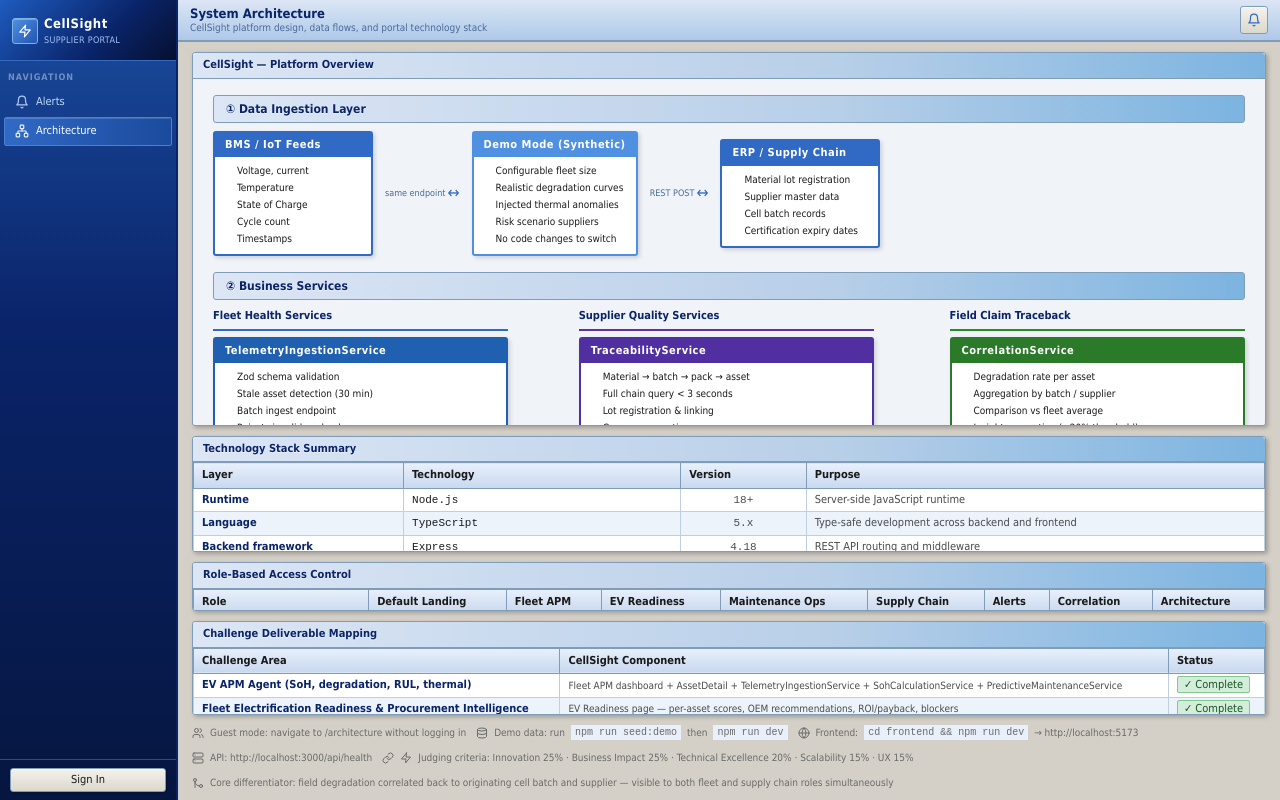
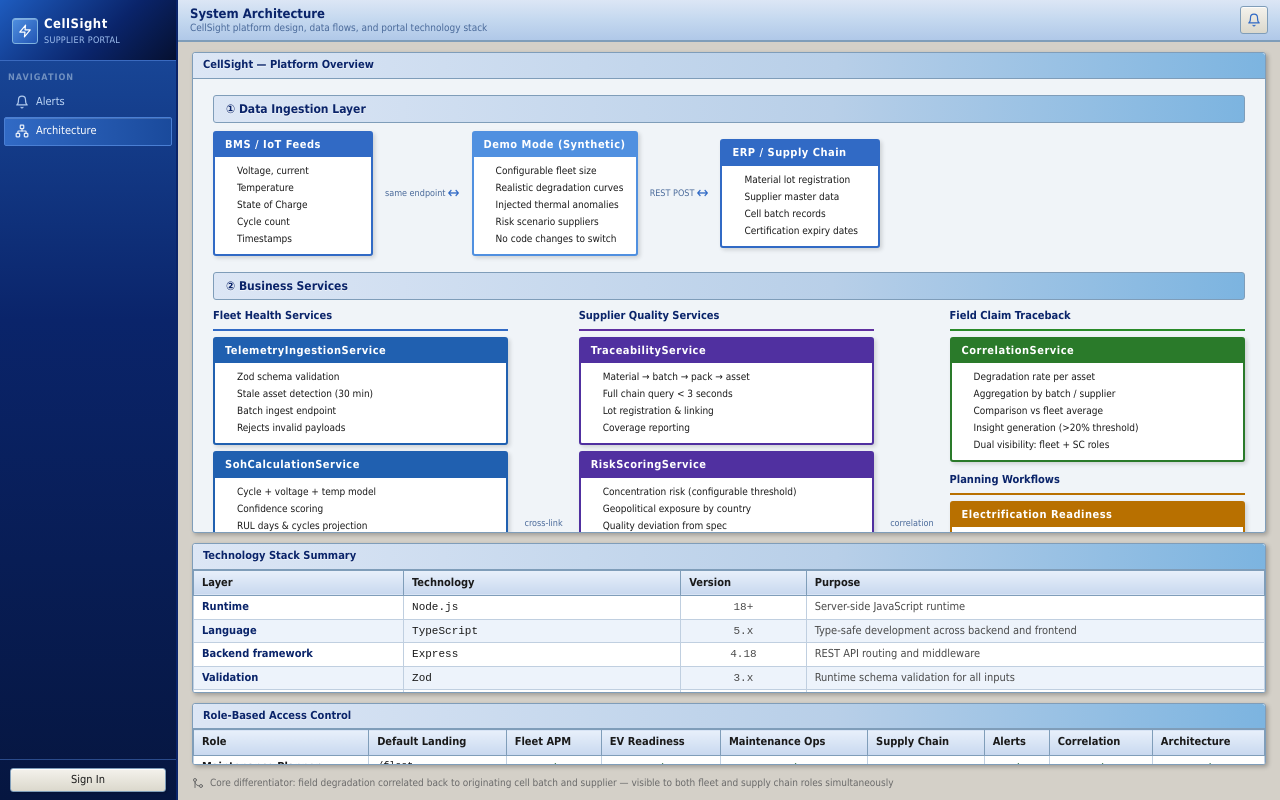
Before and after one commit to Vishisht3/CellSight, a React (Vite) app in the folder frontend/: page /architecture in a window 1280 px wide. Built offline with nearby package versions, Linux system fonts and the light colour scheme.

Commit message:
fix: admin login button, remove judging criteria and challenge mapping from architecture page

```diff
--- a/frontend/src/pages/ArchitecturePage.tsx
+++ b/frontend/src/pages/ArchitecturePage.tsx
@@ -1,6 +1,6 @@
 import Navbar from '../components/layout/Navbar';
 import PageContainer from '../components/ui/PageContainer';
-import { Zap, Database, Server, Globe, Link, Users, GitMerge } from 'lucide-react';
+import { Zap, GitMerge } from 'lucide-react';
 
 function Box({ title, items, color }: { title: string; items: string[]; color: string }) {
   return (
@@ -223,60 +223,7 @@
           </table>
         </div>
 
-        {/* Challenge mapping */}
-        <div className="win-panel" style={{ overflow: 'hidden' }}>
-          <div className="win-section-header">Challenge Deliverable Mapping</div>
-          <table style={{ width: '100%', fontSize: 11 }}>
-            <thead>
-              <tr>
-                <th>Challenge Area</th>
-                <th>CellSight Component</th>
-                <th>Status</th>
-              </tr>
-            </thead>
-            <tbody>
-              {[
-                ['EV APM Agent (SoH, degradation, RUL, thermal)', 'Fleet APM dashboard + AssetDetail + TelemetryIngestionService + SohCalculationService + PredictiveMaintenanceService', '✓ Complete'],
-                ['Fleet Electrification Readiness & Procurement Intelligence', 'EV Readiness page — per-asset scores, OEM recommendations, ROI/payback, blockers', '✓ Complete'],
-                ['EV Supply Chain Risk & Traceability', 'Supply Chain dashboard + TraceView + RiskScoringService + TraceabilityService', '✓ Complete'],
-                ['Manufacturing Quality Intelligence (QMS)', 'Material lot quality scores, deviation alerts, field-to-source correlation linking batch quality to field degradation', '✓ Partial'],
-                ['Net Zero / Carbon Intelligence', 'CO₂ reduction estimates on Readiness page per asset and fleet total', '✓ Partial'],
-                ['Maintenance Operations Optimiser', 'Maintenance Ops page — job queue, shift patterns, workshop capacity, charging infrastructure uptime', '✓ Complete'],
-                ['Working Prototype', 'Full-stack Node.js + React, SQLite, seeded demo data, all endpoints operational', '✓ Complete'],
-                ['Architecture Diagram', 'This page — interactive component map, tech stack table, role matrix', '✓ Complete'],
-                ['Role-Based Access', 'JWT auth, 3 roles, ProtectedRoute guards, role-filtered sidebar navigation, guest access', '✓ Complete'],
-                ['Demo / Synthetic Data Mode', 'DemoDataGenerator with 50 assets, realistic degradation curves, injected anomalies, intentional risk flags', '✓ Complete'],
-              ].map(([area, component, status]) => (
-                <tr key={area}>
-                  <td style={{ fontWeight: 'bold', color: '#0a246a' }}>{area}</td>
-                  <td style={{ fontSize: 10, color: '#4a4a4a' }}>{component}</td>
-                  <td>
-                    <span className={status.startsWith('✓') ? 'badge-green' : 'badge-yellow'}>
-                      {status}
-                    </span>
-                  </td>
-                </tr>
-              ))}
-            </tbody>
-          </table>
-        </div>
-
         <div style={{ display: 'flex', gap: 10, flexWrap: 'wrap' }}>
-          <div style={{ display: 'flex', alignItems: 'center', gap: 6, fontSize: 10, color: '#6a6a6a' }}>
-            <Users size={12}/> Guest mode: navigate to /architecture without logging in
-          </div>
-          <div style={{ display: 'flex', alignItems: 'center', gap: 6, fontSize: 10, color: '#6a6a6a' }}>
-            <Database size={12}/> Demo data: run <code style={{ fontFamily:'Courier New,monospace', background:'#e8f0fb', padding:'0 4px' }}>npm run seed:demo</code> then <code style={{ fontFamily:'Courier New,monospace', background:'#e8f0fb', padding:'0 4px' }}>npm run dev</code>
-          </div>
-          <div style={{ display: 'flex', alignItems: 'center', gap: 6, fontSize: 10, color: '#6a6a6a' }}>
-            <Globe size={12}/> Frontend: <code style={{ fontFamily:'Courier New,monospace', background:'#e8f0fb', padding:'0 4px' }}>cd frontend && npm run dev</code> → http://localhost:5173
-          </div>
-          <div style={{ display: 'flex', alignItems: 'center', gap: 6, fontSize: 10, color: '#6a6a6a' }}>
-            <Server size={12}/> API: http://localhost:3000/api/health
-          </div>
-          <div style={{ display: 'flex', alignItems: 'center', gap: 6, fontSize: 10, color: '#6a6a6a' }}>
-            <Link size={12}/> <Zap size={12}/> Judging criteria: Innovation 25% · Business Impact 25% · Technical Excellence 20% · Scalability 15% · UX 15%
-          </div>
           <div style={{ display: 'flex', alignItems: 'center', gap: 6, fontSize: 10, color: '#6a6a6a' }}>
             <GitMerge size={12}/> Core differentiator: field degradation correlated back to originating cell batch and supplier — visible to both fleet and supply chain roles simultaneously
           </div>
--- a/frontend/src/pages/LoginPage.tsx
+++ b/frontend/src/pages/LoginPage.tsx
@@ -1,6 +1,6 @@
 import { useState, FormEvent } from 'react';
 import { useNavigate } from 'react-router-dom';
-import { Eye, EyeOff, Zap, LogIn } from 'lucide-react';
+import { Eye, EyeOff, Zap, LogIn, Building2 } from 'lucide-react';
 import { useAuth } from '../hooks/useAuth';
 
 export default function LoginPage() {
@@ -9,8 +9,18 @@
 
   const [email,    setEmail]    = useState('');
   const [password, setPassword] = useState('');
+  const [company,  setCompany]  = useState('');
   const [showPw,   setShowPw]   = useState(false);
   const [error,    setError]    = useState('');
+  const [adminMode, setAdminMode] = useState(false);
+
+  function switchToAdmin() {
+    setAdminMode(true);
+    setEmail('admin@cellsight.com');
+    setPassword('demo123');
+    setCompany('CellSight Operations');
+    setError('');
+  }
 
   async function handleSubmit(e: FormEvent) {
     e.preventDefault();
@@ -26,10 +36,6 @@
     }
   }
 
-  async function continueAsGuest() {
-    navigate('/architecture');
-  }
-
   return (
     <div style={{
       minHeight: '100vh',
@@ -41,6 +47,8 @@
       padding: 16,
     }}>
       <div style={{ width: '100%', maxWidth: 420 }}>
+
+        {/* Title bar */}
         <div style={{
           background: 'linear-gradient(to right, #0a246a, #316ac5 60%, #6fa8dc 100%)',
           borderRadius: '4px 4px 0 0',
@@ -64,6 +72,7 @@
           </span>
         </div>
 
+        {/* Window body */}
         <div style={{
           background: '#f0f4f8',
           border: '2px solid #0a246a',
@@ -72,6 +81,7 @@
           padding: 20,
           boxShadow: '4px 4px 16px rgba(0,0,0,0.5)',
         }}>
+          {/* Banner */}
           <div style={{
             background: 'linear-gradient(to right, #dce6f5, #b8cfe8)',
             border: '1px solid #7f9db9',
@@ -89,6 +99,7 @@
             </div>
           </div>
 
+          {/* Error */}
           {error && (
             <div style={{
               background: '#f8d7da', border: '1px solid #e07070', borderRadius: 2,
@@ -99,6 +110,18 @@
             </div>
           )}
 
+          {/* Admin mode notice */}
+          {adminMode && (
+            <div style={{
+              background: '#e8f0fb', border: '1px solid #7f9db9', borderRadius: 2,
+              padding: '5px 10px', marginBottom: 12, fontSize: 11, color: '#0a246a',
+              display: 'flex', alignItems: 'center', gap: 6,
+            }}>
+              <Building2 size={12} /> Signing in as administrator — credentials pre-filled
+            </div>
+          )}
+
+          {/* Login form */}
           <fieldset style={{ border: '1px solid #7f9db9', borderRadius: 3, padding: '10px 12px', marginBottom: 14 }}>
             <legend style={{ fontSize: 11, fontWeight: 'bold', color: '#0a246a', padding: '0 4px' }}>
               Sign In
@@ -106,6 +129,22 @@
             <form onSubmit={handleSubmit}>
               <table style={{ width: '100%', borderCollapse: 'collapse' }}>
                 <tbody>
+                  {adminMode && (
+                    <tr>
+                      <td style={{ padding: '4px 8px 4px 0', fontSize: 12, whiteSpace: 'nowrap', color: '#1a1a1a', border: 'none', background: 'transparent' }}>
+                        <label htmlFor="company">Company:</label>
+                      </td>
+                      <td style={{ padding: 4, border: 'none', background: 'transparent' }}>
+                        <input
+                          id="company"
+                          type="text"
+                          value={company}
+                          onChange={e => setCompany(e.target.value)}
+                          style={{ width: '100%', boxSizing: 'border-box' }}
+                        />
+                      </td>
+                    </tr>
+                  )}
                   <tr>
                     <td style={{ padding: '4px 8px 4px 0', fontSize: 12, whiteSpace: 'nowrap', color: '#1a1a1a', border: 'none', background: 'transparent' }}>
                       <label htmlFor="email">Email address:</label>
@@ -161,20 +200,19 @@
                   <LogIn size={12} />
                   {isLoading ? 'Signing in…' : 'Sign In'}
                 </button>
-                <button
-                  type="button"
-                  onClick={continueAsGuest}
-                  className="win-btn"
-                >
-                  Continue as Guest
-                </button>
+                {!adminMode && (
+                  <button
+                    type="button"
+                    onClick={switchToAdmin}
+                    className="win-btn"
+                  >
+                    <Building2 size={12} />
+                    Admin Login
+                  </button>
+                )}
               </div>
             </form>
           </fieldset>
-
-          <div style={{ fontSize: 10, color: '#6a6a6a', textAlign: 'center' }}>
-            ℹ️ Guest mode provides read-only access to the Architecture overview.
-          </div>
         </div>
       </div>
     </div>
```
